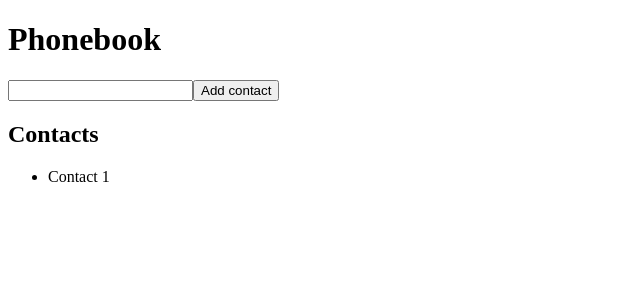
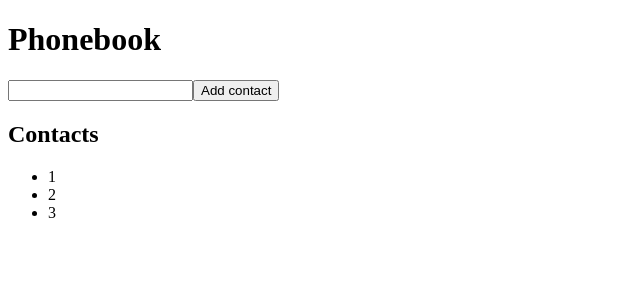
Before and after one commit to Dm3583/goit-react-hw-02-phonebook, a React (Create React App) app: page / in a window 1280 px wide. Shown: the top 300 px of the page, without its empty margins (0-640 px from the left). Built offline with nearby package versions, Linux system fonts and the light colour scheme.

Commit message:
need install uuid

```diff
--- a/src/App.js
+++ b/src/App.js
@@ -5,7 +5,7 @@ class App extends Component {
     super(props);
 
     this.state = {
-      contacts: [],
+      contacts: ["1", "2", "3"],
       name: "",
     };
   }
@@ -20,6 +20,9 @@ class App extends Component {
   btnOnclickHandler = (evt) => {
     evt.preventDefault();
     console.log(this.state.name);
+    return this.setState(({ contacts }) => {
+      return { contacts: [...contacts, this.state.name] };
+    });
   };
 
   render() {
@@ -36,7 +39,9 @@ class App extends Component {
         </form>
         <h2>Contacts</h2>
         <ul>
-          <li>Contact 1</li>
+          {this.state.contacts.map((contact) => {
+            return <li key={contact}>{contact}</li>;
+          })}
         </ul>
       </div>
     );
```
